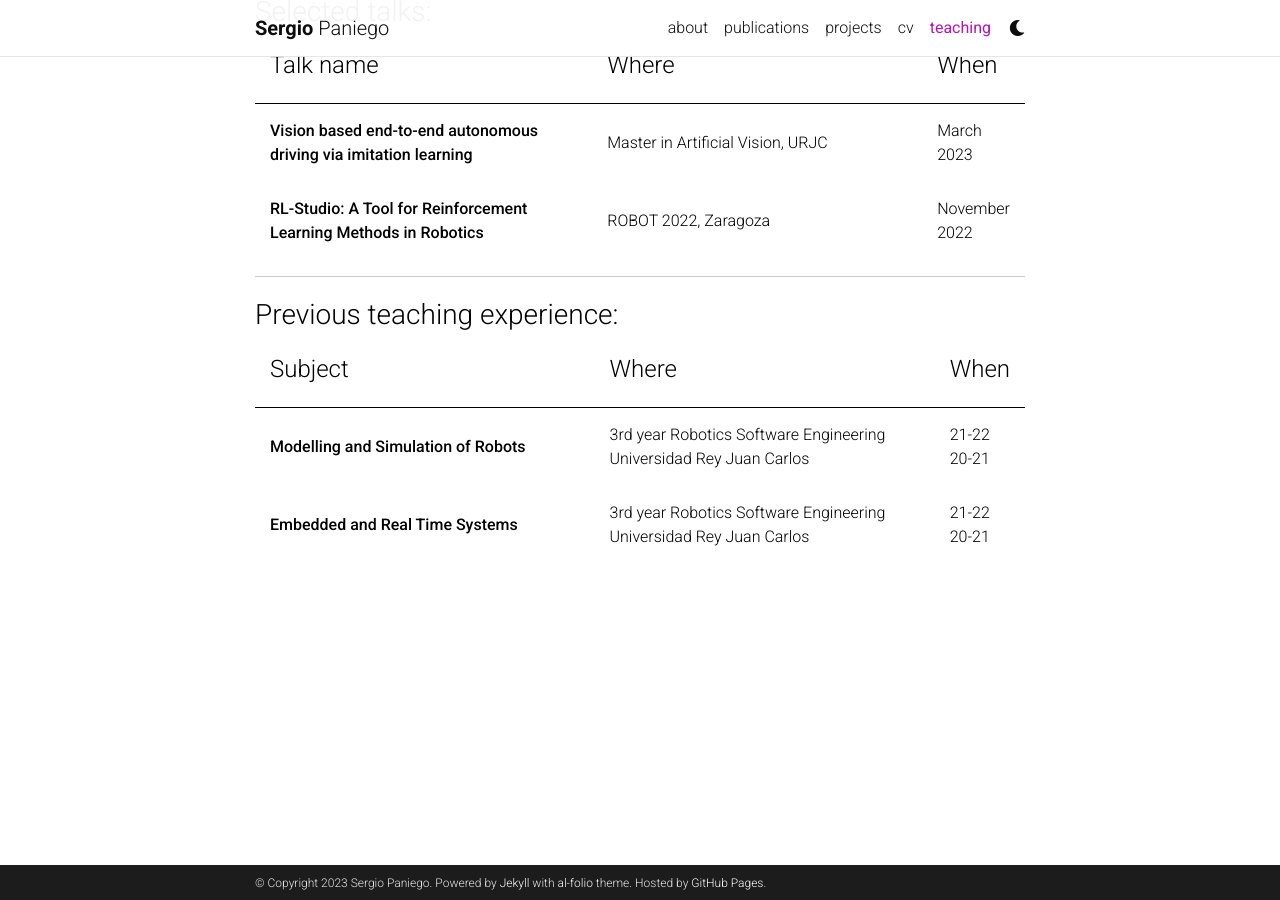
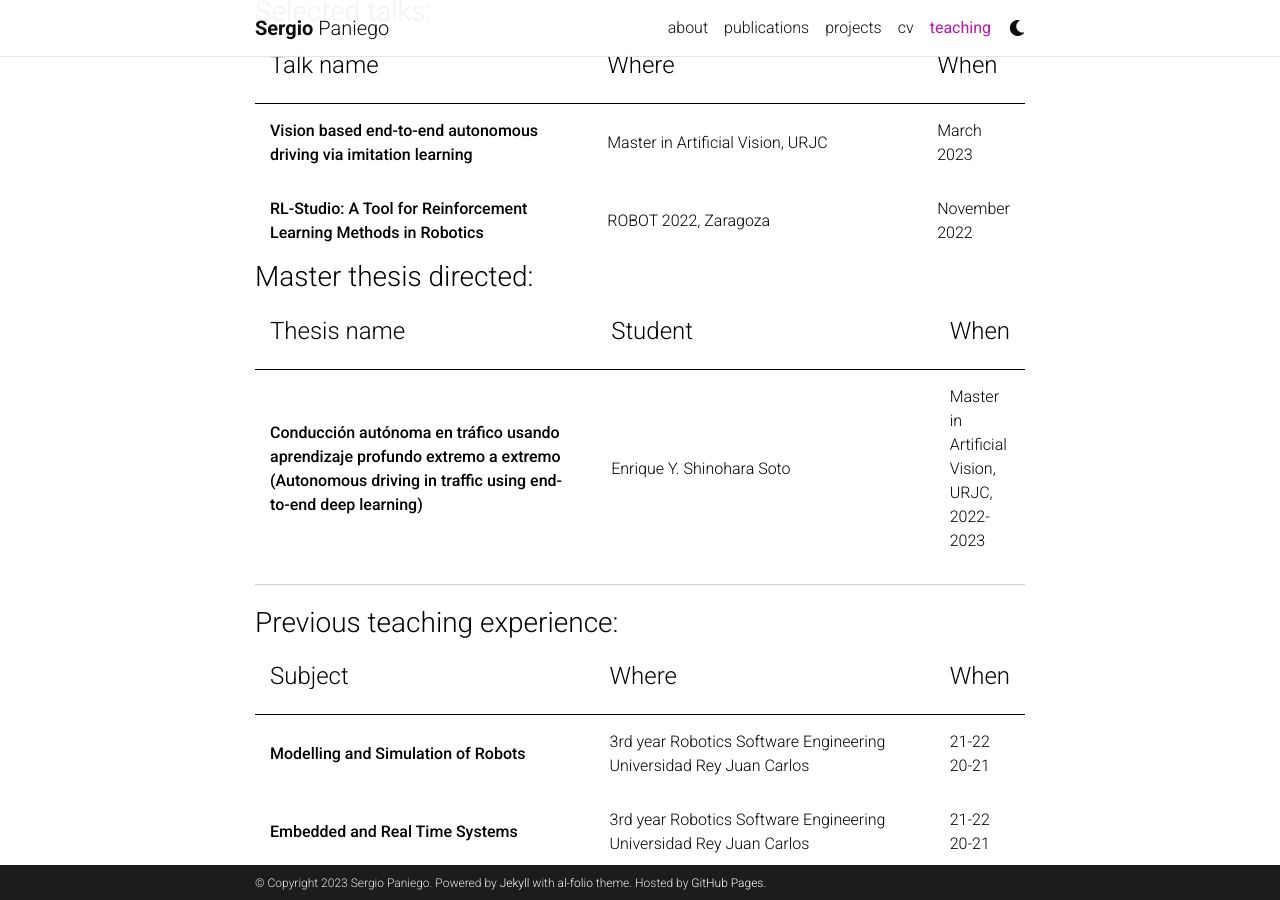
Before and after one commit to sergiopaniego/sergiopaniego.github.io, a Jekyll site: the page built from _pages/teaching.md, in a window 1280 px wide and 900 px high, scrolled down 771 px. Built offline with Jekyll 4.4.1, drawn with Linux system fonts in a browser that asks for light colours; comment, search, counter and statistics services are not loaded; a style sheet for code colours, icons or effects is not loaded.

Commit message:
Added Enrique's master thesis

```diff
--- a/_pages/teaching.md
+++ b/_pages/teaching.md
@@ -113,6 +113,30 @@ hr {
     </tbody>
 </table>
 
+<h3>Master thesis directed:</h3>
+
+<table>
+    <colgroup>
+        <col width="50%" />
+        <col width="50%" />
+    </colgroup>
+    <thead>
+        <tr class="header">
+            <th><h4>Thesis name</h4></th>
+            <th><h4>Student</h4></th>
+            <th><h4>When</h4></th>
+        </tr>
+    </thead>
+    <tbody>
+        <tr>
+            <td markdown="span">[**Conducción autónoma en tráfico usando aprendizaje profundo extremo a extremo (Autonomous driving in traffic using end-to-end deep learning)**](../assets/pdf/tfm-deeplearning-autonomous_driving-enrique_shinohara-2023.pdf)</td>
+            <td markdown="span">Enrique Y. Shinohara Soto</td>
+            <td markdown="span">Master in Artificial Vision, URJC, 2022-2023</td>
+        </tr>
+    </tbody>
+</table>
+
+
 <hr/>
 
 <h3>Previous teaching experience:</h3>
```
Also changed, not shown: 4 other files.
